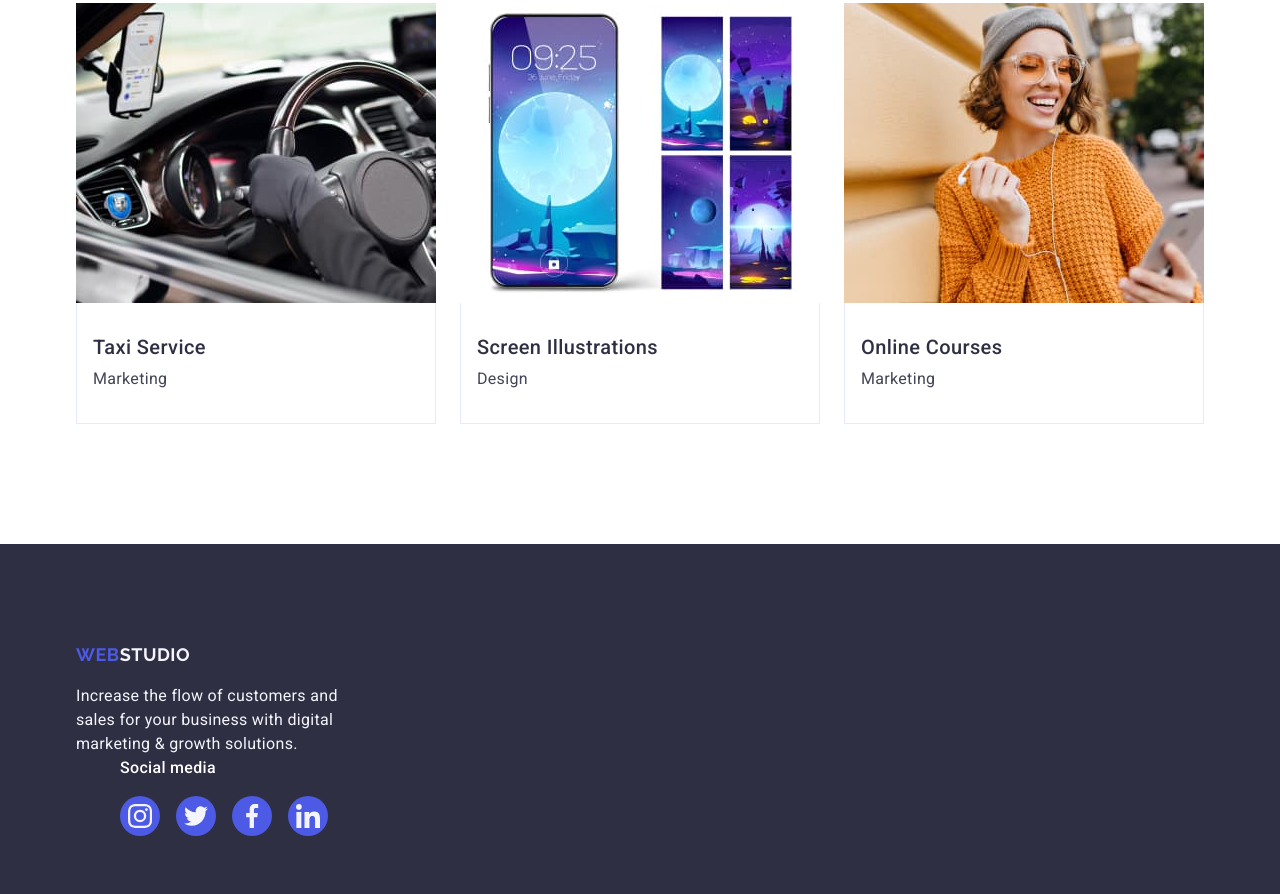
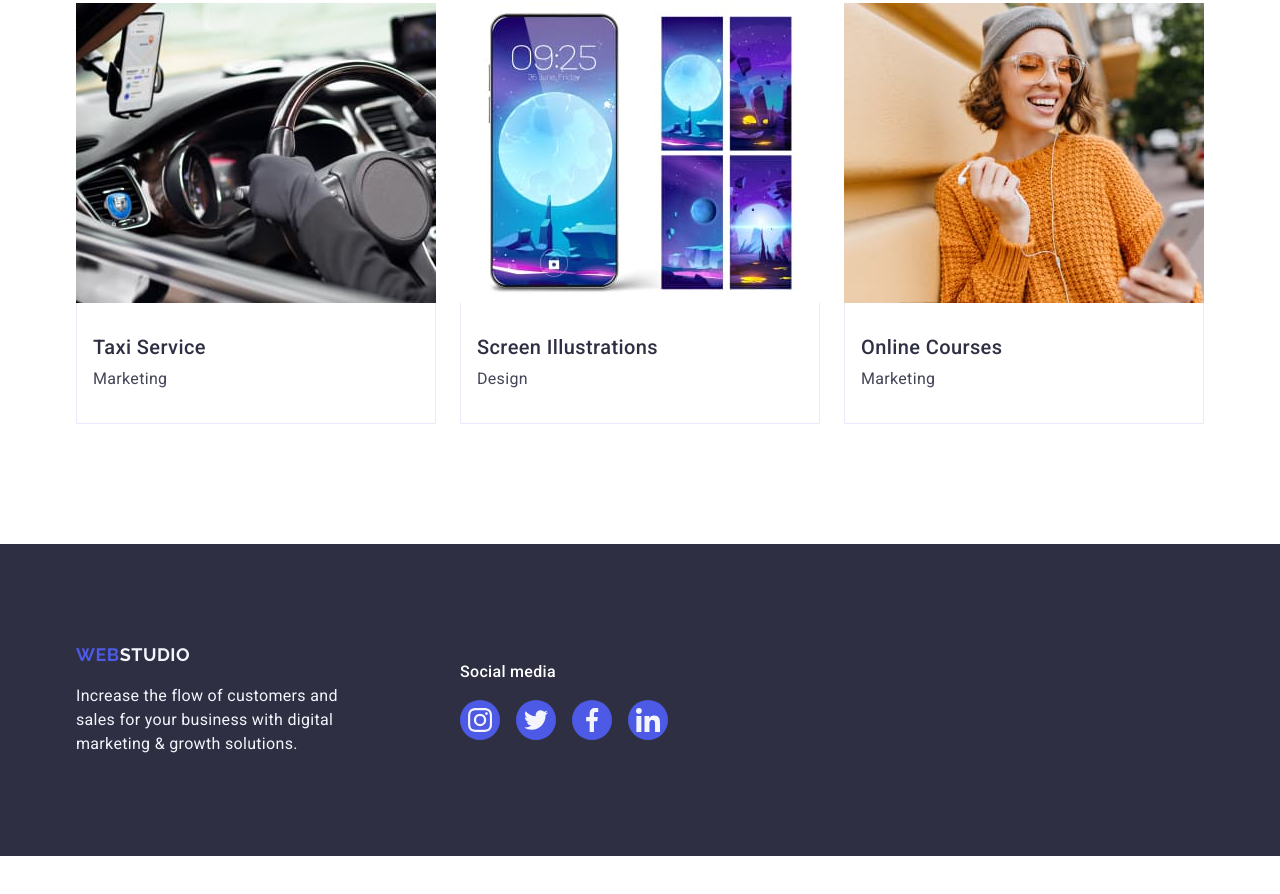
Before and after one commit to Lena579H/goit-markup-hw-04, a plain HTML site: page index.html in a window 1280 px wide. Shown: the part 2639-3533 px from the top of the page. After the commit the page ends 3495 px from the top, so only its background shows below. Drawn offline with nearby package versions, Linux system fonts and the light colour scheme.

Commit message:
add footer soc

```diff
--- a/css/styles.css
+++ b/css/styles.css
@@ -444,6 +444,10 @@ address {
   align-items: left;
   padding: 100px 0;
 }
+.footer-container {
+  display: flex;
+  align-items: baseline;
+}
 
 .logo-footer {
   display: inline-block;
@@ -491,7 +495,7 @@ address {
 .footer-social-list {
   display: flex;
   gap: 16px;
-  margin-left: 0;
+  align-items: center;
 }
 
 .footer-social-page {
--- a/index.html
+++ b/index.html
@@ -434,7 +434,8 @@
     </main>
 
     <footer class="page-footer">
-      <div class="container">
+      <div class="container footer-container">
+        <div class="page-logo">
           <a class="logo logo-footer" href="./index.html"
             >Web<span class="logo-part">Studio</span></a
           >
@@ -476,6 +477,7 @@
             </li>
           </ul>
         </div>
+      </div>
     </footer>
   </body>
 </html>
```
Lines whose indentation alone changed are shown as unchanged.
